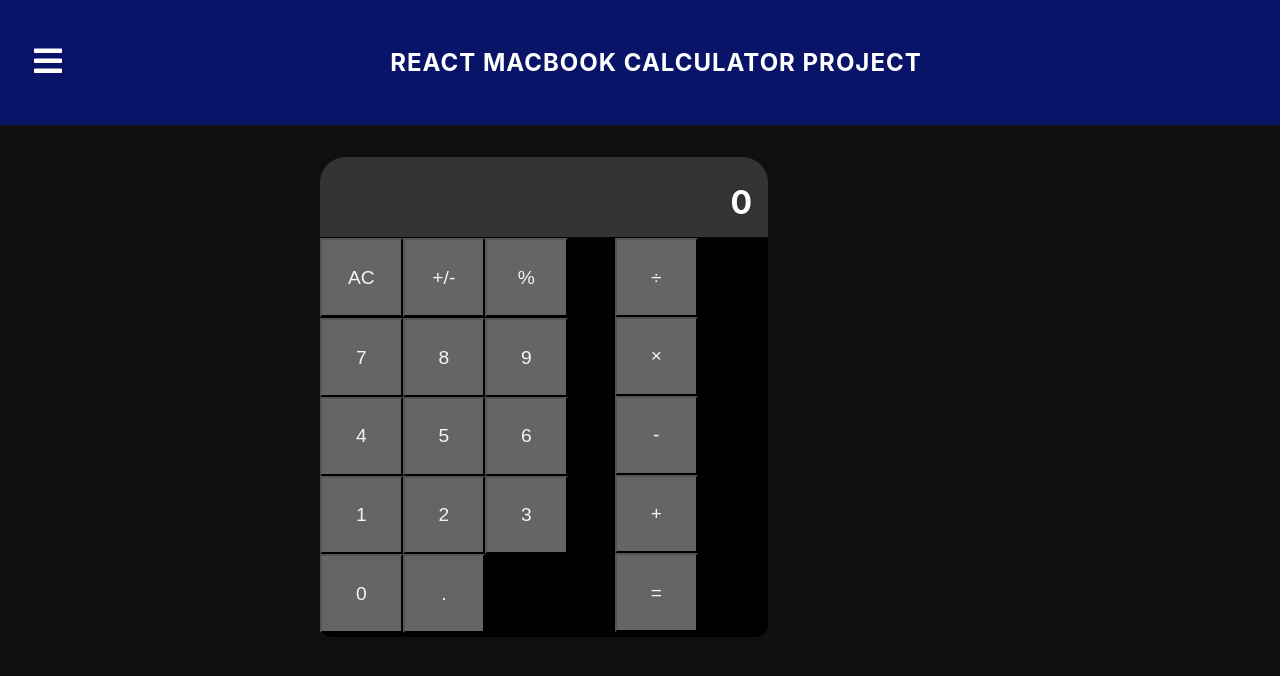
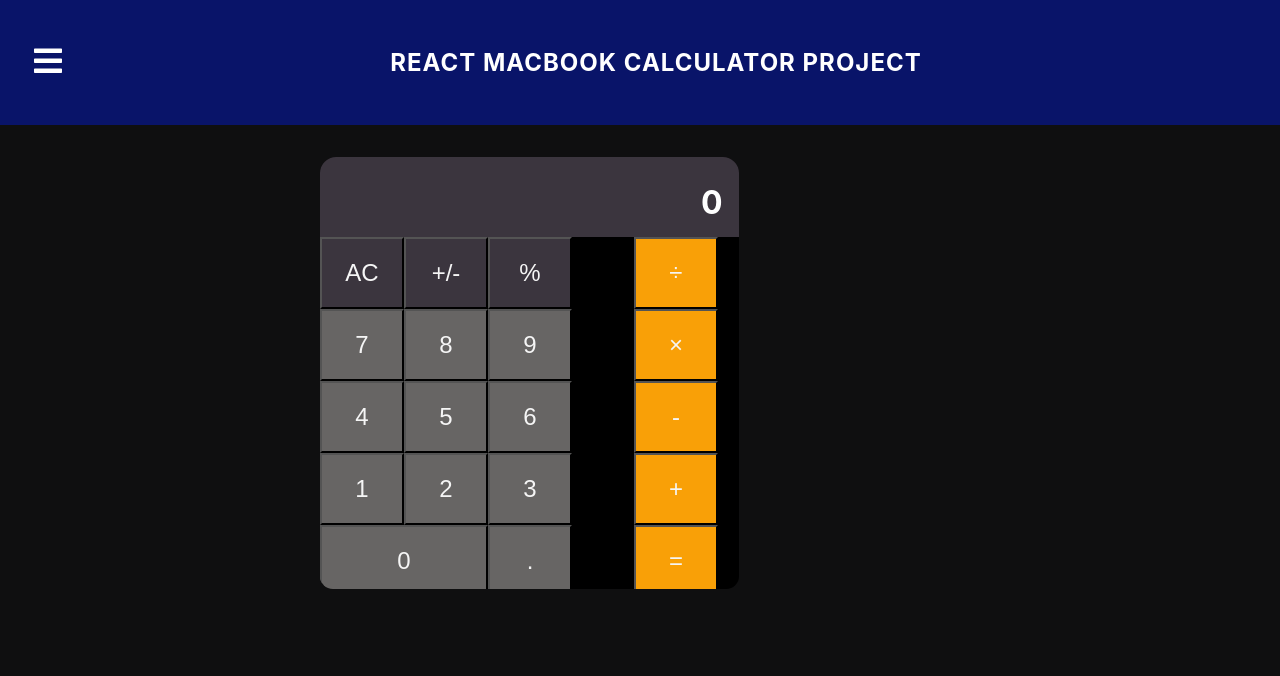
Before and after one commit to Av-code80/React-Macbook-Calculator, a React (Create React App) app: page / in a window 1280 px wide. Shown: the top 676 px of the page. Built offline with nearby package versions, Linux system fonts and the light colour scheme.

Commit message:
handlerClearData

```diff
--- a/src/components/Calculator.js
+++ b/src/components/Calculator.js
@@ -2,45 +2,39 @@
 import MainButton from "./MainButton";
 
 import styles from "./Calculator.module.css";
-
-
 
 function Calculator() {
   const [nextValue, setNextValue] = useState("0");
   const [prevValue, setPrevValue] = useState(null);
   const [operation, setOperation] = useState(null);
 
-useEffect(() => {}, [prevValue, nextValue, operation])
-
+  useEffect(() => {}, [prevValue, nextValue, operation]);
 
   const handleNum = (number) => {
-  setNextValue(nextValue === "0" ? String(number) : nextValue + number)
-}
-
+    setNextValue(nextValue === "0" ? String(number) : nextValue + number);
+  };
 
   const handleDot = () => {
     if (!/\./.test(nextValue)) {
-    setNextValue(nextValue + ".")
+      setNextValue(nextValue + ".");
     }
-}
+  };
 
   const handlePercentage = () => {
     setNextValue(parseFloat(nextValue) / 100);
     if (prevValue && nextValue === "") {
       setPrevValue(parseFloat(prevValue) / 100);
     }
-}
+  };
 
   const handleChangeSigne = () => {
-  setNextValue(parseFloat(nextValue) * -1)
-}
+    setNextValue(parseFloat(nextValue) * -1);
+  };
 
   const handleClearData = () => {
     setNextValue("0");
     setPrevValue("0");
-
-
-}
+  };
 
   const operationCalculator = {
     "÷": (firstVal, secondVal) => firstVal / secondVal,
@@ -51,47 +45,41 @@
   };
 
   const handleOperation = () => {
-   const res = operationCalculator[operation] (
+    const res = operationCalculator[operation](
       parseFloat(prevValue),
-     parseFloat(nextValue))
+      parseFloat(nextValue)
+    );
 
-     setOperation(true)
-     setNextValue(String(res))
-     setPrevValue(null)
-}
-
+    setOperation(true);
+    setNextValue(String(res));
+    setPrevValue(null);
+  };
 
   const handlerFunction = (value) => {
     if (Number.isInteger(value)) {
-    handleNum(parseInt(value, 10))
-  }
-  else if ( value in operationCalculator) {
+      handleNum(parseInt(value, 10));
+    } else if (value in operationCalculator) {
       if (operation === null) {
-      setOperation(value)
-      setPrevValue(nextValue)
-      setNextValue("")
+        setOperation(value);
+        setPrevValue(nextValue);
+        setNextValue("");
       }
       if (operation) {
-      setOperation(value)
+        setOperation(value);
       }
       if (prevValue && nextValue && operation) {
-        handleOperation()
-    }
-    else if (value === "AC") {
-      handleClearData()
-    }
-    else if (value === "+/-") {
-      handleChangeSigne()
-    }
-    else if (value === ".") {
-      handleDot()
-    }
-    else if (value === "%") {
-      handlePercentage()
+        handleOperation();
+      } else if (value === "AC") {
+        handleClearData();
+      } else if (value === "+/-") {
+        handleChangeSigne();
+      } else if (value === ".") {
+        handleDot();
+      } else if (value === "%") {
+        handlePercentage();
       }
     }
-}
-
+  };
 
   return (
     <>
@@ -101,16 +89,16 @@
         </div>
         <div className={styles["calculator-Keyboard"]}>
           <div className={styles.keysFunction}>
-            <MainButton keyValue={"AC"} onClick={handlerFunction} />
-            <MainButton keyValue={"+/-"} onClick={handlerFunction} />
-            <MainButton keyValue={"%"} onClick={handlerFunction} />
+            <MainButton nameOfClass={styles.functionColor} keyValue={"AC"} onClick={handlerFunction} />
+            <MainButton nameOfClass={styles.functionColor} keyValue={"+/-"} onClick={handlerFunction} />
+            <MainButton nameOfClass={styles.functionColor} keyValue={"%"} onClick={handlerFunction} />
           </div>
           <div className={styles.keysOperation}>
-            <MainButton keyValue={"÷"} onClick={handlerFunction} />
-            <MainButton keyValue={"×"} onClick={handlerFunction} />
-            <MainButton keyValue={"-"} onClick={handlerFunction} />
-            <MainButton keyValue={"+"} onClick={handlerFunction} />
-            <MainButton keyValue={"="} onClick={handlerFunction} />
+            <MainButton nameOfClass={styles.orangeOperation} keyValue={"÷"} onClick={handlerFunction} />
+            <MainButton nameOfClass={styles.orangeOperation} keyValue={"×"} onClick={handlerFunction} />
+            <MainButton nameOfClass={styles.orangeOperation} keyValue={"-"} onClick={handlerFunction} />
+            <MainButton nameOfClass={styles.orangeOperation} keyValue={"+"} onClick={handlerFunction} />
+            <MainButton nameOfClass={styles.orangeOperation} keyValue={"="} onClick={handlerFunction} />
           </div>
           <div className={styles.keysDigits}>
             <MainButton keyValue={7} onClick={handlerFunction} />
@@ -123,12 +111,13 @@
             <MainButton keyValue={2} onClick={handlerFunction} />
             <MainButton keyValue={3} onClick={handlerFunction} />
             <MainButton
+              nameOfClass={styles.keyZero}
               keyValue={0}
               onClick={handlerFunction}
             />
             <MainButton
               keyValue={"."}
-              className={styles.keyDat}
+              nameOfClass={styles.keyDat}
               onClick={handlerFunction}
             />
           </div>
@@ -138,4 +127,4 @@
   );
 }
 
-export default Calculator
+export default Calculator;
--- a/src/components/Calculator.module.css
+++ b/src/components/Calculator.module.css
@@ -1,32 +1,31 @@
 .calculator-wrapper {
   display: grid;
-  width: 35%;
-  height: 30rem;
+  width: 32.7%;
+  height: 27rem;
   margin: 2em 20em;
-  border-radius: 1.7em 1.7em 0.8em 0.8em;
+  border-radius: 1em 1em 0.8em 0.8em;
   background-color: black;
+  overflow: hidden;
 }
 
 .calculator-Keyboard {
   display: grid;
-  grid-template-columns: auto, auto, auto, auto;
-  grid-template-rows: repeat(5, 1fr);
+  grid-template-columns: repeat(4, 1fr);
+  /* grid-template-rows: repeat(5, 1fr); */
   grid-template-areas:
     "a a a b"
     "c c c b"
     "c c c b"
     "c c c b"
     "c c c b";
-    gap: 1px;
 }
 
 .calculator-display {
-  background-color: rgb(53, 50, 53);
+  background-color: rgb(59, 53, 62);
   text-align: right;
   height: 2.5em;
   font-weight: bold;
   font-size: xx-large;
-  border-radius: 0.8em 0.8em 0 0;
 }
 
 .totalDisplay {
@@ -38,26 +37,23 @@
   grid-area: a;
 }
 
+.functionColor{
+  background-color: rgb(59, 53, 62);
+}
+
 .keysOperation {
   grid-area: b;
 }
 
+.orangeOperation{
+  background-color: rgb(249, 160, 7);
+}
+
 .keysDigits {
   grid-area: c;
-  grid-auto-flow: dense;
 }
 
-.keysDigits .keyZero{
-  width: 2em;
-  padding: 8em;
+ .keyZero{
+
+  width: 7em;
 }
-
-.keysDigits .keyDat {
-  color: red;
-}
-
-button[keyValue=0] {
-    background-color: red;
-      width: 20em;
-  padding: 8em;
-}
--- a/src/components/MainButton.js
+++ b/src/components/MainButton.js
@@ -1,23 +1,23 @@
 import React from 'react'
 
-import styles from './MainButton.module.css'
+import './MainButton.module.css';
 
 
 const MainButton = (props) => {
 // e.target.value ??
 
   return (
-
     <button
-        className={`${styles["props.className"]}`}
+      className={`${props.nameOfClass}`}
       type="button"
       onClick={() => props.onClick(props.keyValue)}
     >
       {props.keyValue}
       {""}
     </button>
-
   );
 }
 
 export default MainButton
+
+//  className={`${styles["props.className"]}`}
--- a/src/components/MainButton.module.css
+++ b/src/components/MainButton.module.css
@@ -1,9 +1,9 @@
 button {
   background-color: rgb(103, 101, 100);
   color: #f5f5f5;
-  width: 4.3em;
-  height: 4.1em;
-  font-size: 1.2em;
+  width: 3.5em;
+  height: 3em;
+  font-size: 1.5em;
   text-transform: uppercase;
   /* transform: translateY(30%); */
 
```
Lines whose indentation alone changed are shown as unchanged.
